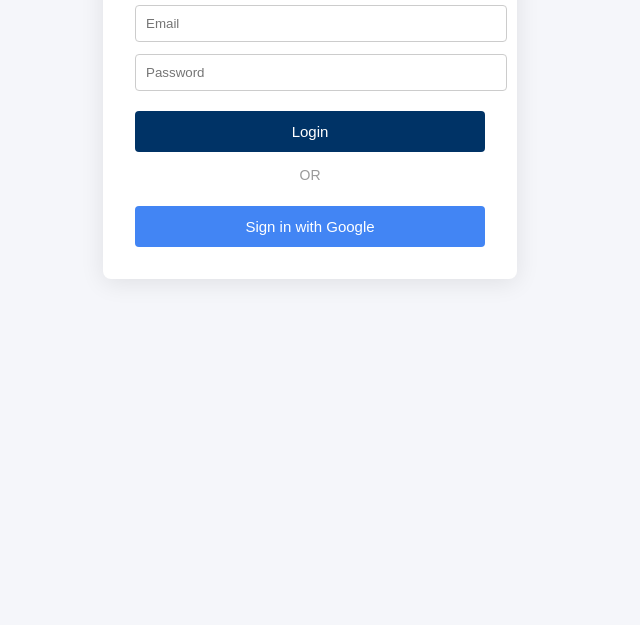
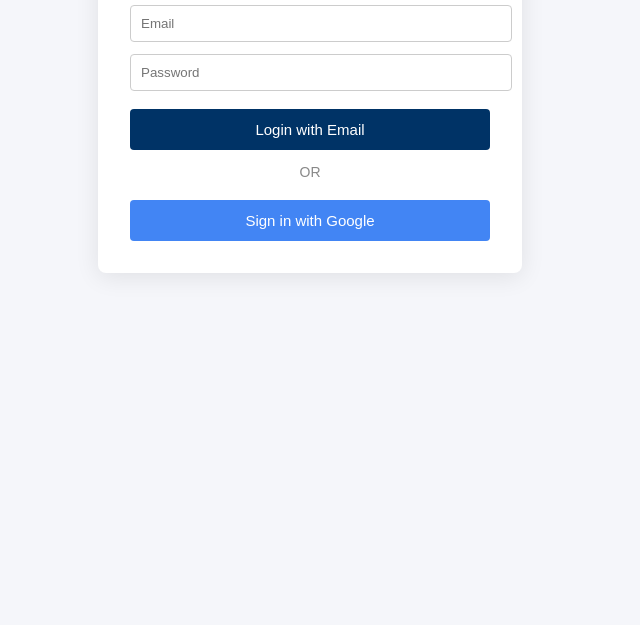
Before and after one commit to ravisingh1162001/msc-physics-website, a plain HTML site: page login.html in a window 1280 px wide. Shown: the part 175-800 px from the top of the page, without its empty margins (330-970 px from the left). Drawn offline with Linux system fonts and the light colour scheme; no server answers.

Commit message:
Update login.html

```diff
--- a/login.html
+++ b/login.html
@@ -10,11 +10,11 @@
       background: #f5f6fa;
     }
     .login-container {
-      max-width: 350px;
+      max-width: 360px;
       margin: 80px auto;
       background: #fff;
       border-radius: 8px;
-      box-shadow: 0 4px 24px rgba(0, 0, 0, 0.09);
+      box-shadow: 0 4px 24px rgba(0,0,0,0.09);
       padding: 2rem;
       text-align: center;
     }
@@ -32,7 +32,7 @@
       border: none;
       border-radius: 4px;
       cursor: pointer;
-      margin-top: 8px;
+      margin-top: 6px;
     }
     .email-btn {
       background: #003366;
@@ -43,8 +43,8 @@
       color: white;
     }
     .divider {
-      margin: 15px 0;
-      color: #999;
+      margin: 14px 0;
+      color: #888;
       font-size: 14px;
     }
   </style>
@@ -55,10 +55,10 @@
 <div class="login-container">
   <h2>Login</h2>
 
-  <!-- ✅ EMAIL / PASSWORD -->
-  <input type="email" id="email" placeholder="Email" required />
-  <input type="password" id="password" placeholder="Password" required />
-  <button class="email-btn" onclick="loginWithEmail()">Login</button>
+  <!-- ✅ EMAIL LOGIN (THIS WAS MISSING) -->
+  <input type="email" id="email" placeholder="Email" />
+  <input type="password" id="password" placeholder="Password" />
+  <button class="email-btn" onclick="loginWithEmail()">Login with Email</button>
 
   <div class="divider">OR</div>
 
@@ -75,7 +75,7 @@
     getRedirectResult
   } from "https://www.gstatic.com/firebasejs/10.7.1/firebase-auth.js";
 
-  // 🔹 Email/Password login
+  // 🔹 Email / Password login
   window.loginWithEmail = function () {
     const email = document.getElementById("email").value;
     const password = document.getElementById("password").value;
@@ -86,30 +86,25 @@
     }
 
     signInWithEmailAndPassword(auth, email, password)
-      .then(() => {
-        window.location.href = "index.html";
-      })
+      .then(() => window.location.href = "index.html")
       .catch(err => alert(err.message));
   };
 
-  // 🔹 Google login (redirect – production safe)
+  // 🔹 Google login (redirect = safe for live site)
   const provider = new GoogleAuthProvider();
 
   window.loginWithGoogle = function () {
     signInWithRedirect(auth, provider);
   };
 
-  // 🔄 Handle Google redirect result
+  // 🔄 Handle Google redirect
   getRedirectResult(auth)
-    .then((result) => {
+    .then(result => {
       if (result?.user) {
         window.location.href = "index.html";
       }
     })
-    .catch(err => {
-      console.error(err);
-      alert(err.message);
-    });
+    .catch(err => console.error(err));
 </script>
 
 </body>
```
